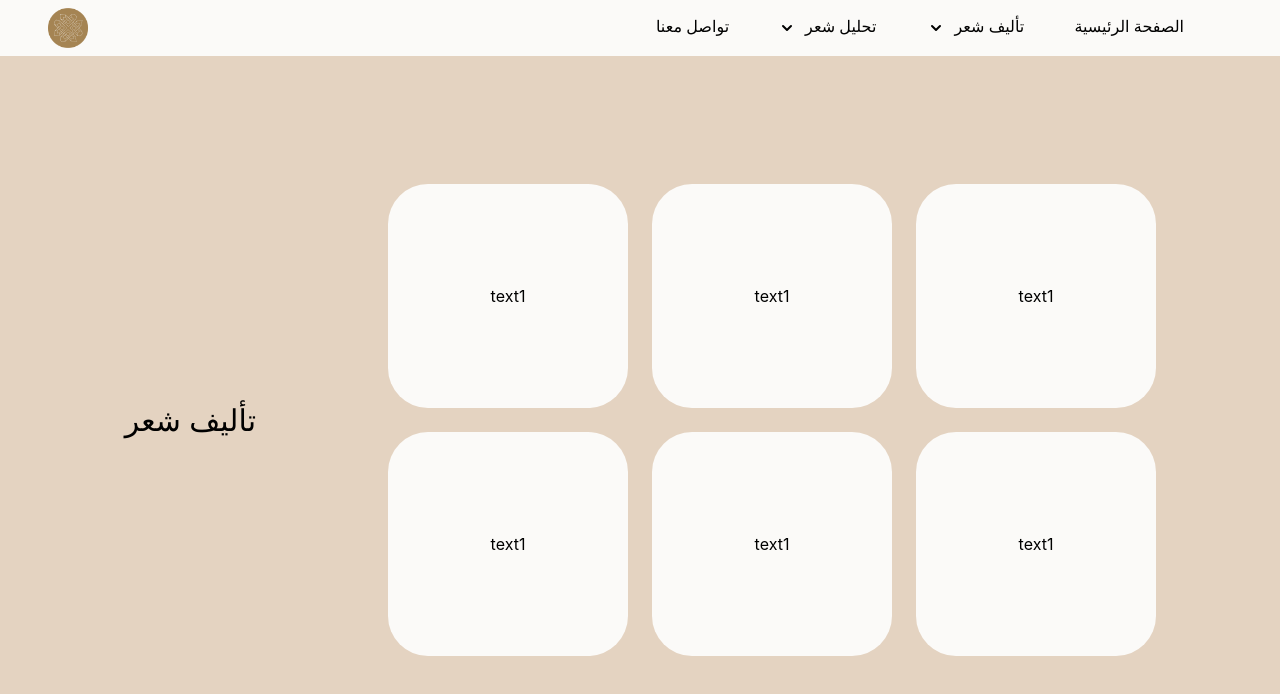
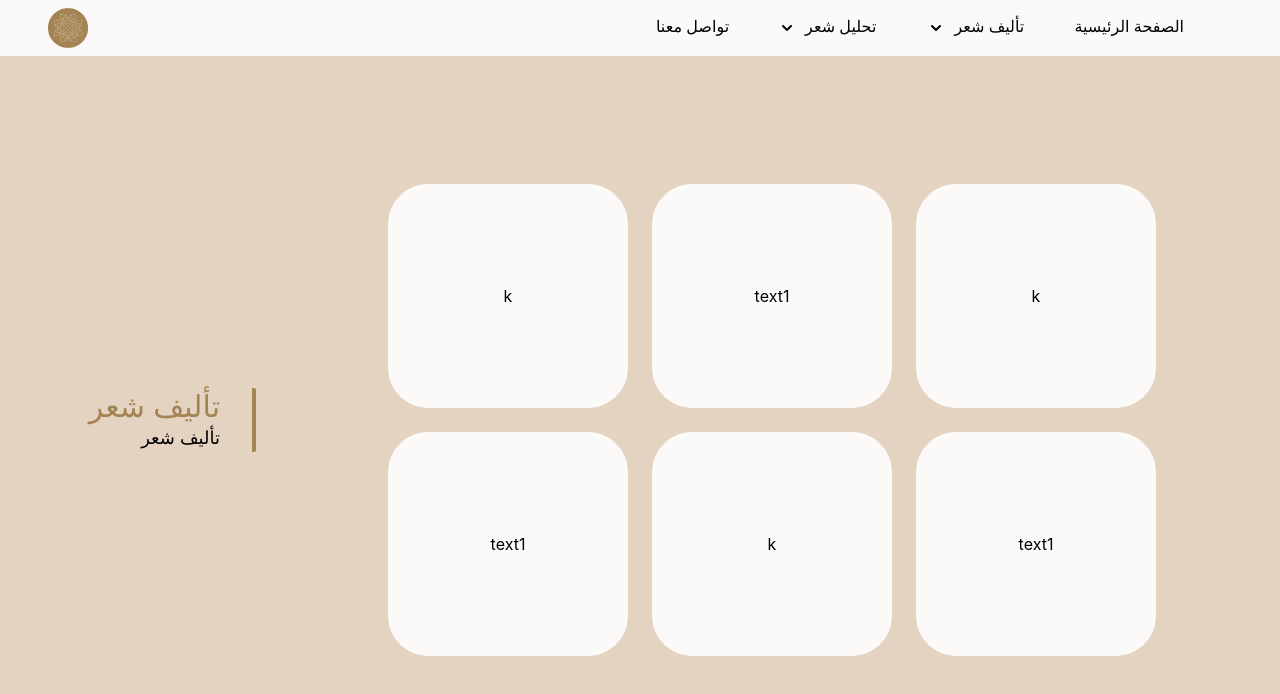
Before and after one commit to wadjih-bencheikh18/arabicthon-front, a React (Create React App) app: page /create in a window 1280 px wide. Shown: the top 694 px of the page. Built offline with nearby package versions, Linux system fonts and the light colour scheme.

Commit message:
change ta2lif choice page logic

```diff
--- a/src/sections/ChoiceTa2lif.jsx
+++ b/src/sections/ChoiceTa2lif.jsx
@@ -1,29 +1,41 @@
 export function ChoiceTa2lif() {
   const functionalities = [
-    { link: "k", text: "text1" },
-    { link: "k", text: "text1" },
-    { link: "k", text: "text1" },
-    { link: "k", text: "text1" },
-    { link: "k", text: "text1" },
-    { link: "k", text: "text1" },
-    { link: "k", text: "text1" },
-    { link: "k", text: "text1" },
-    { link: "k", text: "text1" },
-    { link: "k", text: "text1" },
+    "k",
+    "text1",
+    "k",
+    "text1",
+    "k",
+    "text1",
+    "k",
+    "text1",
+    "k",
+    "text1",
+    "k",
+    "text1",
+    "k",
+    "text1",
+    "k",
+    "text1",
+    "k",
+    "text1",
+    "k",
+    "text1",
   ];
   return (
     <div className="flex h-screen pt-10 justify-end items-center">
-      <div className="text-3xl">تأليف شعر</div>
+      <div className="text-right border-r-4 rounded-sm border-[#A58453] pr-8">
+        <div className="text-3xl text-[#A58453]">تأليف شعر</div>
+        <div className="text-lg">تأليف شعر</div>
+      </div>
       {/* container */}
       <div className="flex flex-wrap flex-row-reverse h-[31.5rem] w-[54rem] mx-20 overflow-y-scroll items-center px-5 pt-4">
         {functionalities.map((functionality, key) => (
-          <a
-            href={functionality.link}
+          <div
             key={key}
             className="bg-[#FBFAF8] rounded-[40px] w-60 h-56 flex justify-center items-center mr-6 mb-6"
           >
-            {functionality.text}
-          </a>
+            {functionality}
+          </div>
         ))}
       </div>
     </div>
```
